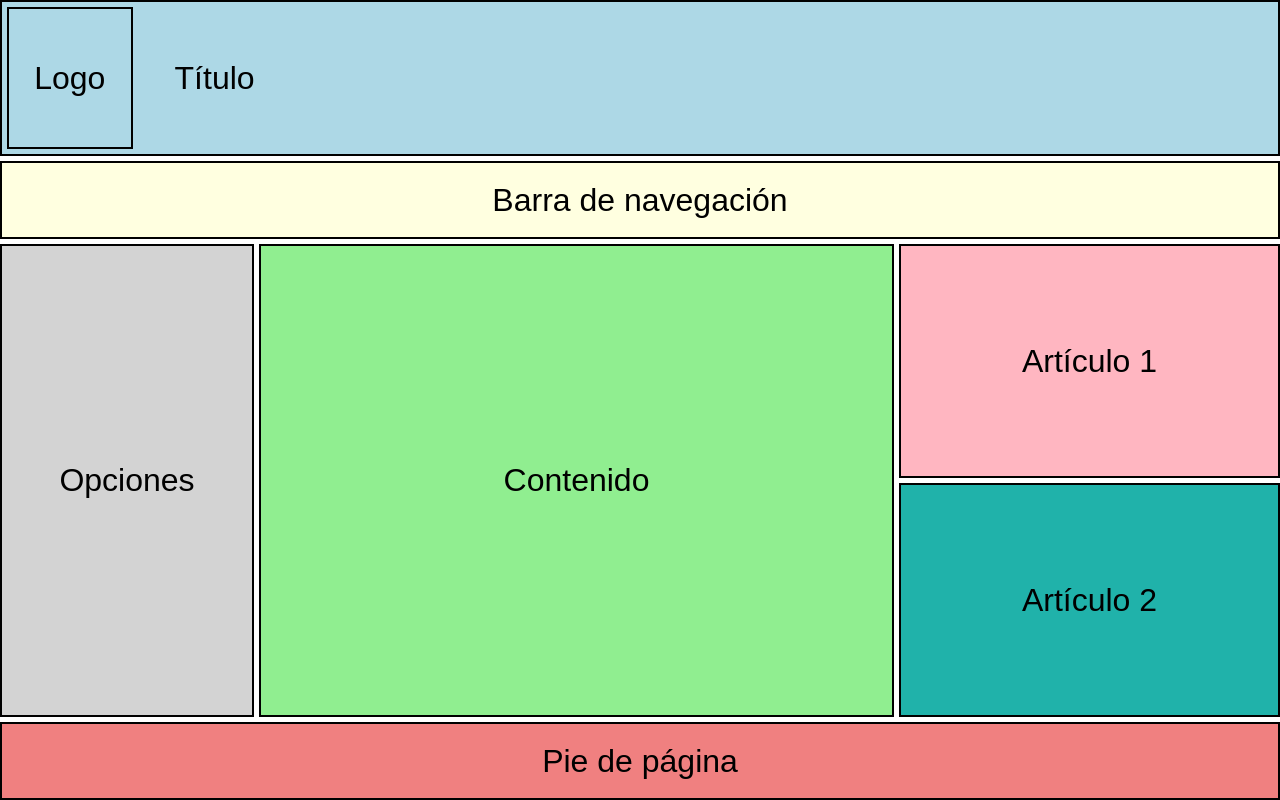
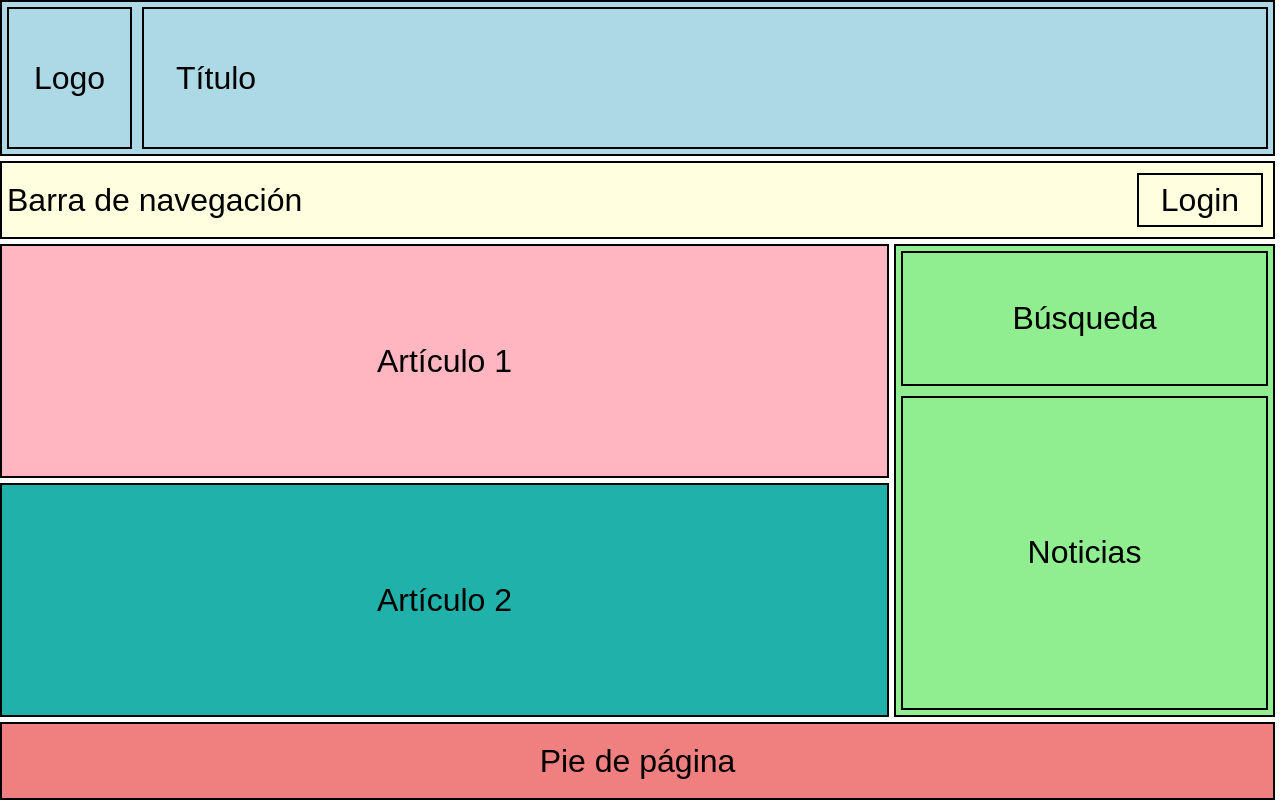
Before and after one commit to jaceituno16/EjerciciosAW, a plain HTML site: page Ejercicio01_Maquetacion/index.html in a window 1280 px wide. Drawn offline with Linux system fonts and the light colour scheme.

Commit message:
Maquetacion 05

```diff
--- a/Ejercicio01_Maquetacion/estilo5.css
+++ b/Ejercicio01_Maquetacion/estilo5.css
@@ -0,0 +1,158 @@
+body {
+    margin: 0;
+    font-family: Arial, sans-serif;
+}
+
+.grid {
+    display: grid;
+    grid-template-areas:
+        "header header"
+        "nav nav"
+        "article1 main"
+        "article2 main"
+        "footer footer";
+    grid-template-columns: 70% 30%;
+    grid-template-rows: 20% 10% 30% 30% 10%;
+    gap: 5px;
+    height: calc(100vh - 20px); /* Ajusta la altura total: al 100% de la pantalla le quito los gaps (5px cada uno)*/
+    width: calc(100% - 10px);
+    box-sizing: border-box; /* Incluye el padding y border en el tamaño total */
+}
+
+.header {
+    grid-area: header;
+    background-color: lightblue;
+    border: 2px solid black;
+    box-sizing: border-box;
+    display: flex;
+    align-items: center;
+    justify-content: center;
+}
+
+.main {
+    grid-area: main;
+    background-color: lightgreen;
+    border: 2px solid black;
+    box-sizing: border-box;
+    font-size: 2rem;
+    display: flex;
+    flex-direction: column;
+    align-items: center;
+    justify-content: center;
+    color: transparent;
+    font-size: 0;
+}
+
+.footer {
+    grid-area: footer;
+    background-color: lightcoral;
+    border: 2px solid black;
+    box-sizing: border-box;
+    font-size: 2rem;
+    display: flex;
+    align-items: center;
+    justify-content: center;
+}
+
+.logo{
+    border: 2px solid black;
+    width: 10%;
+    height: calc(100% - 10px);
+    box-sizing: border-box;
+    font-size: 2rem;
+    display: flex;
+    align-items: center;
+    justify-content: center;
+    margin: 5px;
+}
+
+.title {
+    border: 2px solid black;
+    font-size: 2rem;
+    width: 90%;
+    height: calc(100% - 10px);
+    box-sizing: border-box;
+    display: flex;
+    align-items: center;
+    justify-content: left;
+    margin: 5px;
+    padding: 2rem;
+}
+
+.nav{
+    grid-area: nav;
+    background-color: lightyellow;
+    border: 2px solid black;
+    box-sizing: border-box;
+    font-size: 2rem;
+    display: flex;
+    align-items: center;
+    justify-content: space-between;
+    padding: 5px;
+}
+
+.login{
+    border: 2px solid black;
+    width: 10%;
+    height: calc(100% - 10px);
+    box-sizing: border-box;
+    font-size: 2rem;
+    display: flex;
+    align-items: center;
+    justify-content: center;
+    margin: 5px;
+}
+
+.options{
+    display: none;
+}
+
+.article1{
+    grid-area: article1;
+    background-color: lightpink;
+    border: 2px solid black;
+    box-sizing: border-box;
+    font-size: 2rem;
+    display: flex;
+    align-items: center;
+    justify-content: center;
+}
+
+.article2{
+    grid-area: article2;
+    background-color: lightseagreen;
+    border: 2px solid black;
+    box-sizing: border-box;
+    font-size: 2rem;
+    display: flex;
+    align-items: center;
+    justify-content: center;
+}
+
+.search{
+    border: 2px solid black;
+    width: calc(100% - 10px);
+    height: 30%;
+    box-sizing: border-box;
+    font-size: 2rem;
+    display: flex;
+    align-items: center;
+    justify-content: center;
+    margin: 5px;
+    color: black;
+    font-size: 2rem;
+}
+
+.news{
+    border: 2px solid black;
+    width: calc(100% - 10px);
+    height: 70%;
+    box-sizing: border-box;
+    font-size: 2rem;
+    display: flex;
+    align-items: center;
+    justify-content: center;
+    margin: 5px;
+    color: black;
+    font-size: 2rem;
+}
--- a/Ejercicio01_Maquetacion/index.html
+++ b/Ejercicio01_Maquetacion/index.html
@@ -3,7 +3,7 @@
 <head>
     <meta charset="UTF-8">
     <title>Maquetacion</title>
-    <link rel="stylesheet" href="estilo4.css">
+    <link rel="stylesheet" href="estilo5.css">
 </head>
 <body>
 
@@ -16,7 +16,7 @@
             <div class="login">Login</div>
         </nav>
         <div class="options">Opciones</div>
-        <main class="main"> Contenido
+        <main class="main">Contenido
             <div class="search">Búsqueda</div>
             <div class="news">Noticias</div>
         </main>
```
